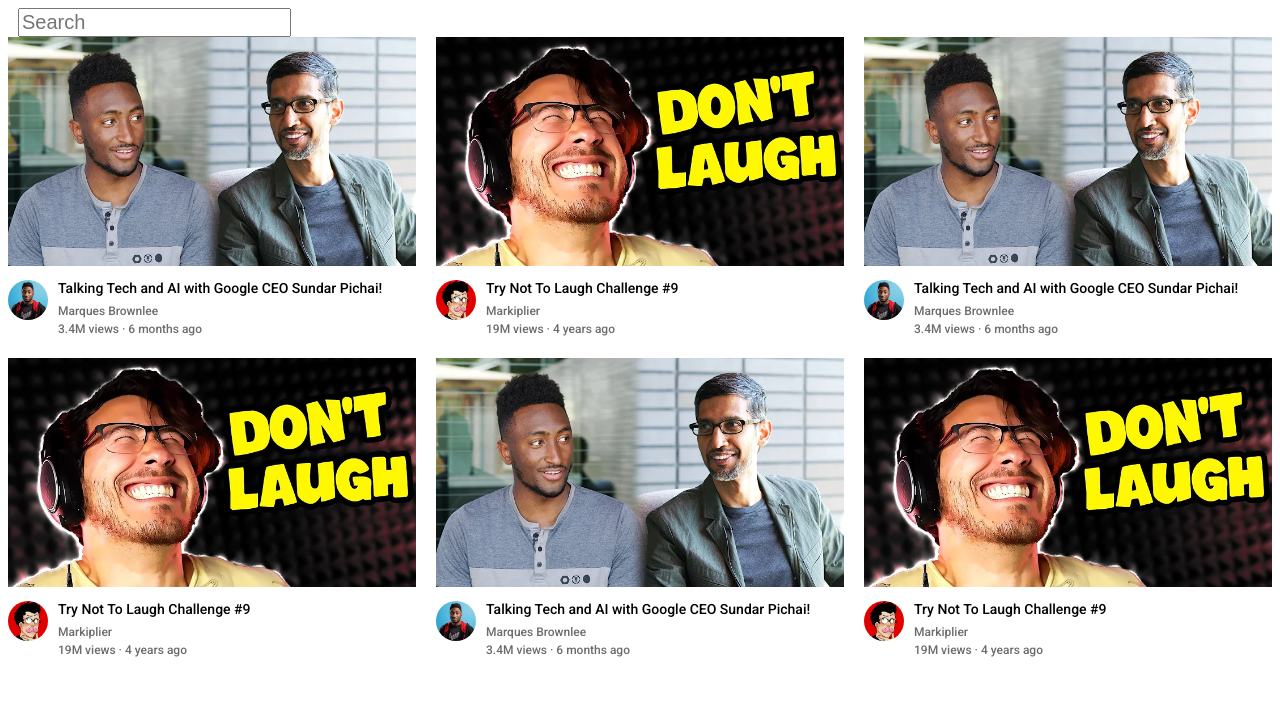
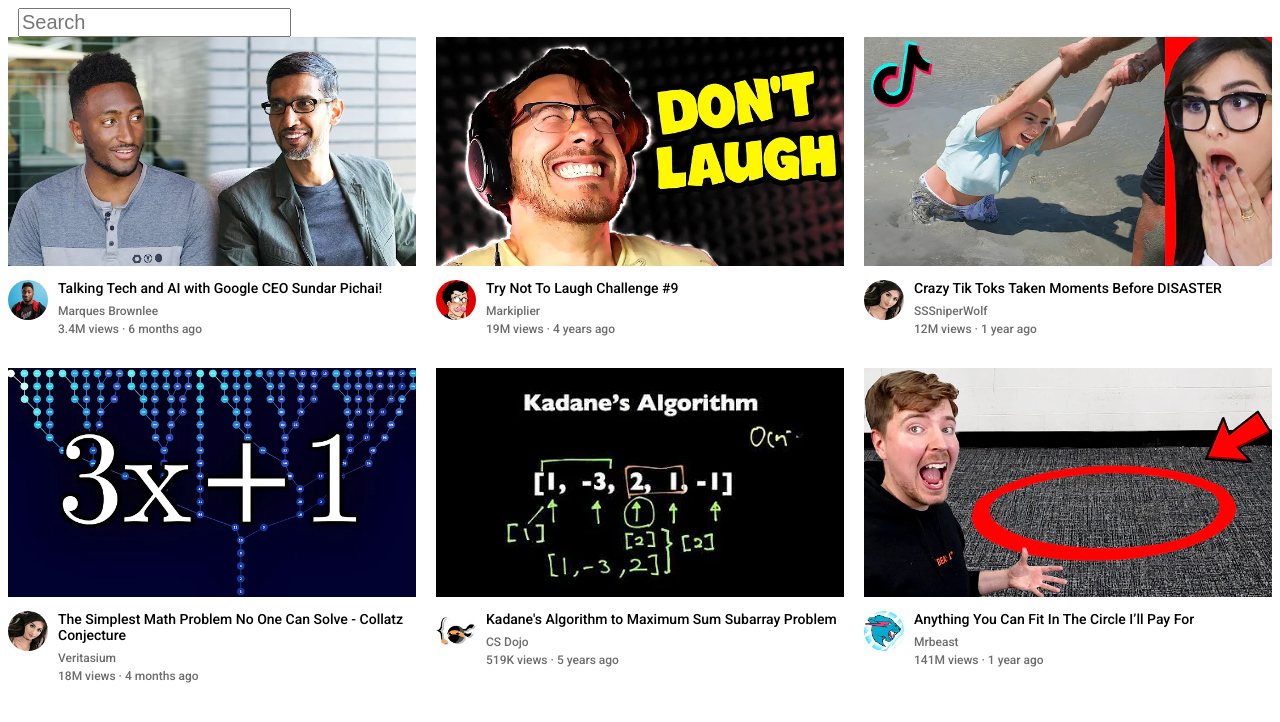
Before and after one commit to Abhijeet-KC/youtube_clone, a plain HTML site: page youtube.html in a window 1280 px wide. Drawn offline with Linux system fonts and the light colour scheme.

Commit message:
half there

```diff
--- a/youtube.css
+++ b/youtube.css
@@ -43,7 +43,7 @@
     display: grid;
     grid-template-columns: 1fr 1fr 1fr;
     column-gap: 20px;
-    row-gap: 20px;
+    row-gap: 30px;
 }
 
 .padder{
--- a/youtube.html
+++ b/youtube.html
@@ -62,22 +62,22 @@
             </div>
             <div class="div-container">
                 <div>
-                    <img class="thumbnail" src="thumbnails/thumbnail-1.webp" alt="mkbhd and sundar pichai">
+                    <img class="thumbnail" src="thumbnails/thumbnail-3.webp" alt="SSSniperwolf">
                 </div>
 
                 <div class="video-info-grid">
                     <div class="channel-pic">
-                        <img class="pp" src="channels/channel-1.jpeg">
+                        <img class="pp" src="channels/channel-3.jpeg">
                     </div>
 
                     <div class="video-info">
                         <p class="video-title">
-                            Talking Tech and AI with Google CEO Sundar Pichai!
+                            Crazy Tik Toks Taken Moments Before DISASTER
                         </p>
 
-                        <p class="video-author">Marques Brownlee</p>
+                        <p class="video-author">SSSniperWolf</p>
 
-                        <p class="video-desc">3.4M views &#183 6 months ago</p>
+                        <p class="video-desc">12M views &#183 1 year ago</p>
 
                     </div>
 
@@ -87,22 +87,22 @@
             <div class="div-container">
 
                 <div>
-                    <img class="thumbnail" src="thumbnails/thumbnail-2.webp" alt="markiplier">
+                    <img class="thumbnail" src="thumbnails/thumbnail-4.webp" alt="veritasium">
                 </div>
 
                 <div class="video-info-grid">
                     <div class="channel-pic">
-                        <img class="pp" src="channels/channel-2.jpeg">
+                        <img class="pp" src="channels/channel-3.jpeg">
                     </div>
 
                     <div class="video-info">
                         <p class="video-title">
-                            Try Not To Laugh Challenge #9
+                           The Simplest Math Problem No One Can Solve - Collatz Conjecture
                         </p>
 
-                        <p class="video-author">Markiplier</p>
+                        <p class="video-author">Veritasium</p>
 
-                        <p class="video-desc">19M views &#183 4 years ago</p>
+                        <p class="video-desc">18M views &#183 4 months ago</p>
 
                     </div>
 
@@ -110,22 +110,22 @@
             </div>
             <div class="div-container">
                 <div>
-                    <img class="thumbnail" src="thumbnails/thumbnail-1.webp" alt="mkbhd and sundar pichai">
+                    <img class="thumbnail" src="thumbnails/thumbnail-5.webp" alt="CS Dojo">
                 </div>
 
                 <div class="video-info-grid">
                     <div class="channel-pic">
-                        <img class="pp" src="channels/channel-1.jpeg">
+                        <img class="pp" src="channels/channel-5.jpeg">
                     </div>
 
                     <div class="video-info">
                         <p class="video-title">
-                            Talking Tech and AI with Google CEO Sundar Pichai!
+                            Kadane's Algorithm to Maximum Sum Subarray Problem
                         </p>
 
-                        <p class="video-author">Marques Brownlee</p>
+                        <p class="video-author">CS Dojo</p>
 
-                        <p class="video-desc">3.4M views &#183 6 months ago</p>
+                        <p class="video-desc">519K views &#183 5 years ago</p>
 
                     </div>
 
@@ -135,22 +135,22 @@
             <div class="div-container">
 
                 <div>
-                    <img class="thumbnail" src="thumbnails/thumbnail-2.webp" alt="markiplier">
+                    <img class="thumbnail" src="thumbnails/thumbnail-6.webp" alt="Mrbeast">
                 </div>
 
                 <div class="video-info-grid">
                     <div class="channel-pic">
-                        <img class="pp" src="channels/channel-2.jpeg">
+                        <img class="pp" src="channels/channel-6.jpeg">
                     </div>
 
                     <div class="video-info">
                         <p class="video-title">
-                            Try Not To Laugh Challenge #9
+                            Anything You Can Fit In The Circle I’ll Pay For
                         </p>
 
-                        <p class="video-author">Markiplier</p>
+                        <p class="video-author">Mrbeast</p>
 
-                        <p class="video-desc">19M views &#183 4 years ago</p>
+                        <p class="video-desc">141M views &#183 1 year ago</p>
 
                     </div>
 
```
Also changed, not shown: channels/channel-3.jpeg (added), channels/channel-4.jpeg (added), channels/channel-5.jpeg (added), channels/channel-6.jpeg (added), thumbnails/thumbnail-3.webp (added), thumbnails/thumbnail-4.webp (added), thumbnails/thumbnail-5.webp (added), thumbnails/thumbnail-6.webp (added).
